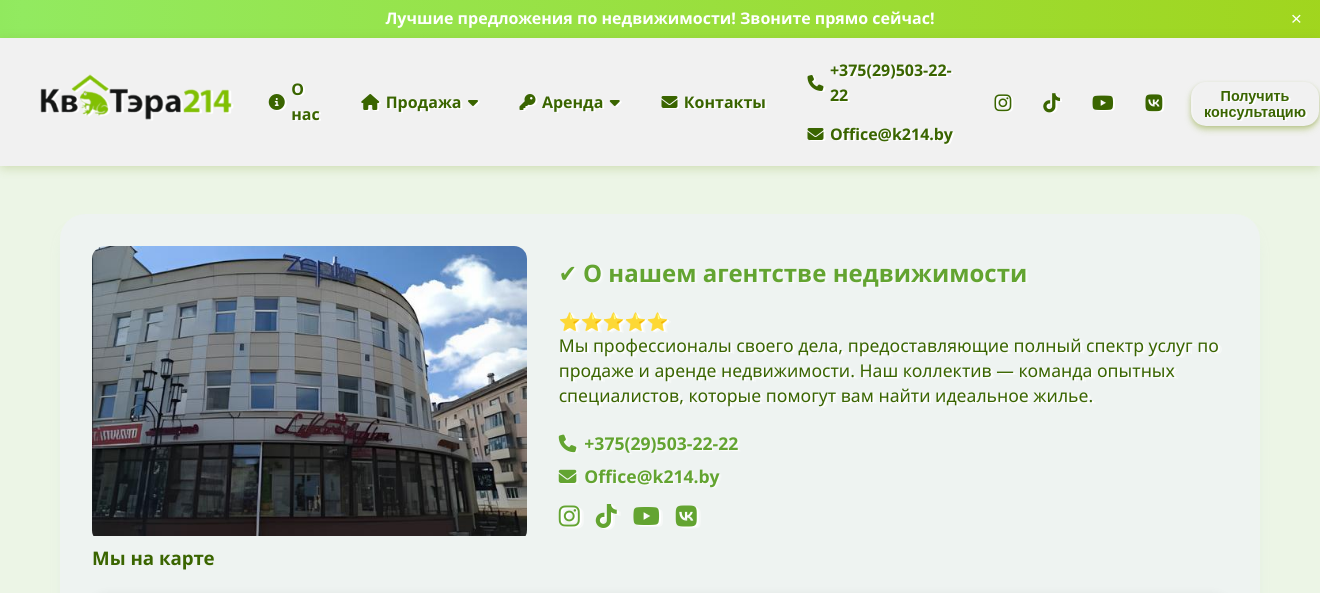
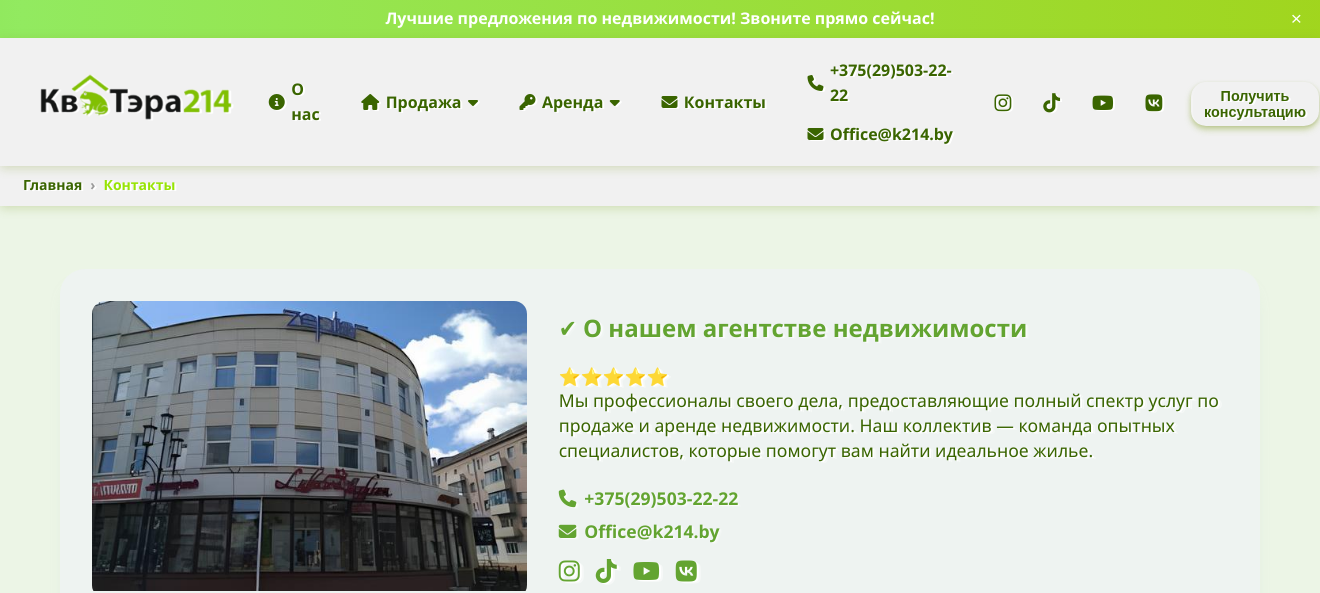
Before and after one commit to TumashenkaAliaksandr/kv_214, a Django app: page /contacts in a window 1320 px wide. Shown: the top 593 px of the page. Run offline with Django 5.2, Linux system fonts and the light colour scheme; data comes from the database, SQL or seed files in the repository.

Commit message:
added brcrmp

```diff
--- a/templates/main/base.html
+++ b/templates/main/base.html
@@ -23,9 +23,11 @@
   <!-- Хедер -->
   <header class="header">
     <div class="container header-container">
-      <div class="logo">
-        <img src="{% static 'webapp/images/logo_kvatera.png' %}" alt="Логотип агентства" />
-      </div>
+        <div class="logo">
+            <a href="{% url 'index' %}">
+                <img src="{% static 'webapp/images/logo_kvatera.png' %}" alt="Логотип агентства"/>
+            </a>
+        </div>
 
       <nav class="nav">
         <ul class="menu">
--- a/webapp/static/webapp/css/style.css
+++ b/webapp/static/webapp/css/style.css
@@ -1041,3 +1041,77 @@ a[href^="tel"], a[href^="mailto"] {
   border: none;
   display: block;
 }
+
+/* Навигация */
+.nav-link {
+    color: #3a6500 !important;
+    font-weight: 600;
+    transition: color 0.3s ease;
+    filter: drop-shadow(2px 1px 0px rgba(255, 255, 255, 0.98));
+    font-size: 14px;
+}
+
+.nav-link:hover,
+.nav-link:active,
+.nav-link:focus {
+  color: #81be08 !important;
+}
+
+.nav-link.active {
+  color: #81be08 !important;
+  font-weight: 700;
+}
+
+
+/* Хлебные крошки */
+.breadcrumb-container {
+    font-size: 14px;
+    margin: 15px 0;
+    background: #f1f1f1;
+    height: 40px;
+    padding: 8px;
+    position: relative;
+    bottom: 15px;
+    box-shadow: 0 2px 10px var(--shadow-color);
+}
+
+.breadcrumb-list {
+  list-style: none;
+  padding: 0;
+  margin-left: 15px;
+  display: flex;
+  flex-wrap: wrap;
+  align-items: center;
+}
+
+.breadcrumb-item {
+  color: #555;
+}
+
+.breadcrumb-item + .breadcrumb-item::before {
+  content: "›"; /* стрелочка-разделитель */
+  margin: 0 8px;
+  color: #999;
+}
+
+.breadcrumb-item a {
+  color: #7fc200;
+  text-decoration: none;
+  transition: color 0.3s ease;
+}
+
+.breadcrumb-item a:hover {
+  color: #97e404;
+  text-decoration: none;
+}
+
+.breadcrumb-item.active {
+  color: #97e404;
+  font-weight: 600;
+  filter: drop-shadow(2px 1px 0px rgba(255, 255, 255, 0.98));
+}
+
+body.light-theme .breadcrumb-item.active {
+  color: #4c4b47 !important;
+  font-weight: 600;
+}
--- a/webapp/templates/webapp/contacts.html
+++ b/webapp/templates/webapp/contacts.html
@@ -4,6 +4,17 @@
 
 
 {% block content %}
+
+    <nav class="breadcrumb-container" aria-label="breadcrumb">
+        <ol class="breadcrumb-list">
+            <li class="breadcrumb-item">
+                <a href="{% url 'index' %}" class="nav-link">Главная</a>
+            </li>
+            <li class="breadcrumb-item active" aria-current="page">Контакты</li>
+        </ol>
+    </nav>
+
+
   <!-- Информация о нас -->
   <section class="about-section" id="about">
       <div class="container about-container">
```
